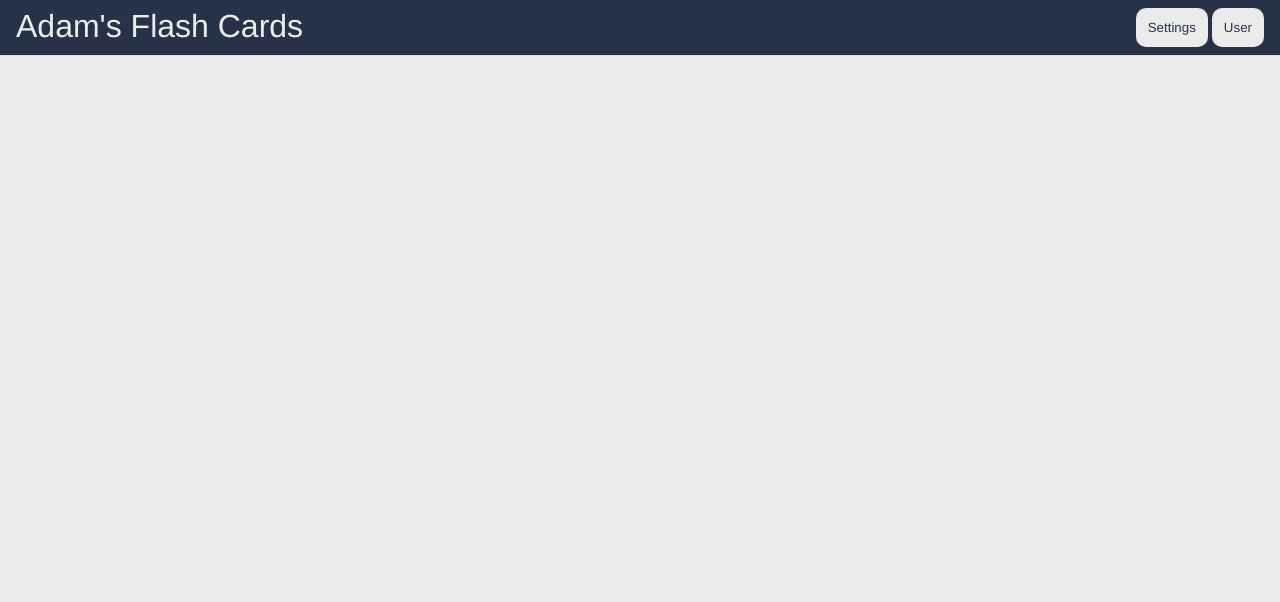
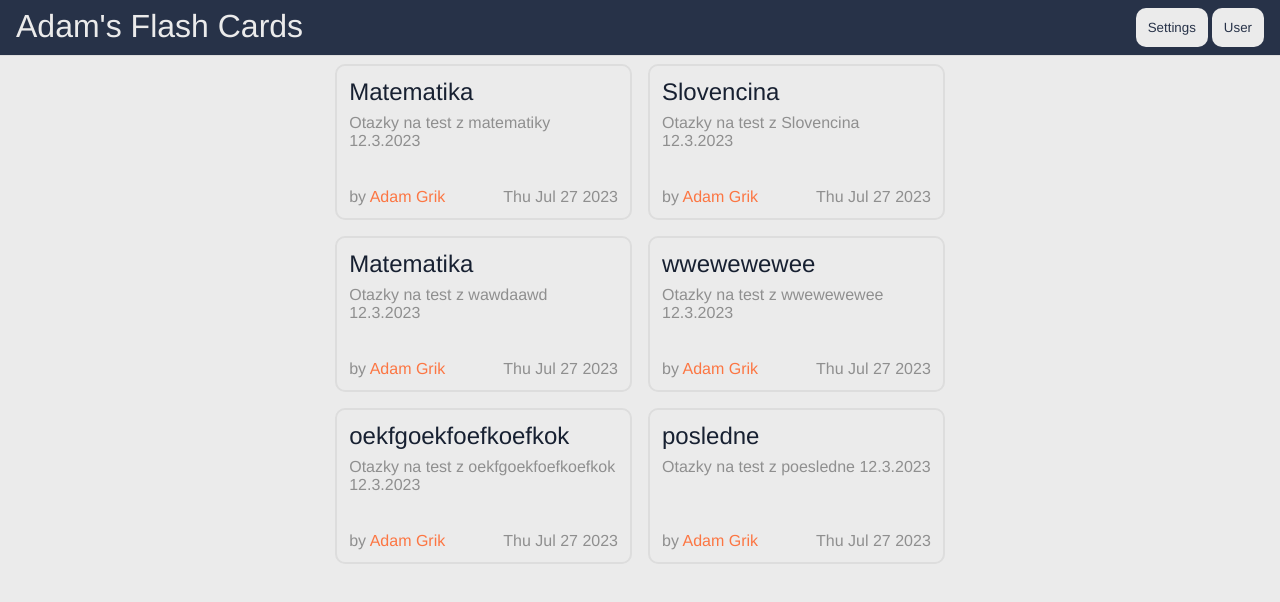
Before and after one commit to AdamGrik/flashcards, a React app: page / in a window 1280 px wide. Shown: the top 602 px of the page. Built offline with nearby package versions, Linux system fonts and the light colour scheme; the HTML template or start-up script is replaced by a standard one.

Commit message:
added menu cards

```diff
--- a/src/atoms/Button/Button.tsx
+++ b/src/atoms/Button/Button.tsx
@@ -1,11 +1,11 @@
 import React from "react";
 import "./Button.scss";
 
-type Button = {
+type ButtonProps = {
   title: string;
 };
 
-const Button = (props: Button) => {
+const Button = (props: ButtonProps) => {
   const { title } = props;
 
   return <button className="fc-button">{title}</button>;
--- /dev/null
+++ b/src/atoms/Card/Card.scss
@@ -0,0 +1,38 @@
+@import "../../variables.scss";
+.fc-card {
+  flex-basis: 30%;
+  display: flex;
+  flex-direction: column;
+  justify-content: space-between;
+  margin: 8px;
+  border: $border-color 2px solid;
+  padding: 12px;
+  border-radius: 10px;
+  height: 128px;
+
+  &:hover {
+    background-color: $secondary-color;
+    cursor: pointer;
+  }
+  .fc-card-footer {
+    display: flex;
+    color: $secondary-text-color;
+    justify-content: space-between;
+    .fc-card-footer-author {
+      color: $primary-color;
+    }
+  }
+  .fc-card-title {
+    font-size: x-large;
+    margin-bottom: 8px;
+  }
+  .fc-card-desc {
+    color: $secondary-text-color;
+  }
+}
+
+@media (max-width: 768px) {
+  .fc-card {
+    flex-basis: 100%;
+  }
+}
--- /dev/null
+++ b/src/atoms/Card/Card.tsx
@@ -0,0 +1,30 @@
+import React from "react";
+import "./Card.scss";
+
+type CardProps = {
+  title: string;
+  description: string;
+  author: string;
+  dateCreated: Date;
+};
+
+const Card = (props: CardProps) => {
+  const { title, description, author, dateCreated } = props;
+
+  return (
+    <div className="fc-card">
+      <div>
+        <div className="fc-card-title">{title}</div>
+        <div className="fc-card-desc">{description}</div>
+      </div>
+      <div className="fc-card-footer">
+        <div>
+          by <span className="fc-card-footer-author">{author}</span>
+        </div>
+        <div>{dateCreated.toDateString()}</div>
+      </div>
+    </div>
+  );
+};
+
+export default Card;
--- a/src/index.scss
+++ b/src/index.scss
@@ -19,5 +19,6 @@ body {
     width: 100%;
     height: 100%;
     background-color: $background-color;
+    color: $text-color;
   }
 }
--- a/src/index.tsx
+++ b/src/index.tsx
@@ -2,11 +2,13 @@ import React from "react";
 import { createRoot } from "react-dom/client";
 import Toolbar from "./molecules/Tooblar/Toolbar";
 import "./index.scss";
+import Body from "./oragnisms/Body/Body";
 
 const App: React.FC = () => {
   return (
     <div className="fc">
       <Toolbar />
+      <Body />
     </div>
   );
 };
--- /dev/null
+++ b/src/molecules/Cards/Cards.scss
@@ -0,0 +1,6 @@
+.fc-cards {
+  display: flex;
+  flex-wrap: wrap;
+  justify-content: center;
+  margin: 0 15%;
+}
--- /dev/null
+++ b/src/molecules/Cards/Cards.tsx
@@ -0,0 +1,35 @@
+import React from "react";
+import "./Cards.scss";
+import Card from "../../atoms/Card/Card";
+type CardProps = {
+  data: CardsData[];
+};
+
+type CardsData = {
+  id: number;
+  name: string;
+  description: string;
+  author: string;
+  dateCreated: Date;
+};
+
+const Cards = (props: CardProps) => {
+  const { data } = props;
+  console.log(data);
+
+  return (
+    <div className="fc-cards">
+      {data.map((card, i) => (
+        <Card
+          key={i}
+          title={card.name}
+          description={card.description}
+          author={card.author}
+          dateCreated={card.dateCreated}
+        />
+      ))}
+    </div>
+  );
+};
+
+export default Cards;
--- /dev/null
+++ b/src/molecules/Cards/CardsContainer.tsx
@@ -0,0 +1,52 @@
+import React from "react";
+import Cards from "./Cards";
+
+const CardsContainer = () => {
+  const dummyCollectionData = [
+    {
+      id: 1,
+      name: "Matematika",
+      description: "Otazky na test z matematiky 12.3.2023",
+      author: "Adam Grik",
+      dateCreated: new Date(),
+    },
+    {
+      id: 2,
+      name: "Slovencina",
+      description: "Otazky na test z Slovencina 12.3.2023",
+      author: "Adam Grik",
+      dateCreated: new Date(),
+    },
+    {
+      id: 3,
+      name: "Matematika",
+      description: "Otazky na test z wawdaawd 12.3.2023",
+      author: "Adam Grik",
+      dateCreated: new Date(),
+    },
+    {
+      id: 4,
+      name: "wwewewewee",
+      description: "Otazky na test z wwewewewee 12.3.2023",
+      author: "Adam Grik",
+      dateCreated: new Date(),
+    },
+    {
+      id: 5,
+      name: "oekfgoekfoefkoefkok",
+      description: "Otazky na test z oekfgoekfoefkoefkok 12.3.2023",
+      author: "Adam Grik",
+      dateCreated: new Date(),
+    },
+    {
+      id: 6,
+      name: "posledne",
+      description: "Otazky na test z poesledne 12.3.2023",
+      author: "Adam Grik",
+      dateCreated: new Date(),
+    },
+  ];
+  return <Cards data={dummyCollectionData} />;
+};
+
+export default CardsContainer;
--- /dev/null
+++ b/src/oragnisms/Body/Body.tsx
@@ -0,0 +1,26 @@
+import React from "react";
+import "./Body.scss";
+import CardsContainer from "../../molecules/Cards/CardsContainer";
+
+const Body = () => {
+  const dummyQuestionsData = {
+    id: 1,
+    questions: [
+      { question: "wadjowadjoj", answer: "wadwddwwddwdw" },
+      { question: "ddd", answer: "ggggggrtrrr" },
+      { question: "wdwqwqwqwwq", answer: "rorgorgogr" },
+      { question: "wadjowadwadwadjoj", answer: "adam" },
+      { question: "wadjyyyyyyyyyyyyyyyowadjoj", answer: "awawaw" },
+      { question: "yyyy", answer: "iiiiii" },
+      { question: "popopoppo", answer: "uuu" },
+    ],
+  };
+
+  return (
+    <div className="fc-body">
+      <CardsContainer></CardsContainer>
+    </div>
+  );
+};
+
+export default Body;
--- a/src/variables.scss
+++ b/src/variables.scss
@@ -1,8 +1,11 @@
 $background-color: #ebebeb;
 $primary-color: #fc7643;
-$secondary-color: #ffa364;
+$secondary-color: #ffc7a1;
 $terniary-color: #ffebd2;
 $accent-color: #273248;
+$text-color: #172031;
+$secondary-text-color: #8f8f8f;
+
 $second-accent-color: #af4f41;
 $border-color: #dddddd;
 $white: #fff;
```
Also changed, not shown: src/oragnisms/Body/Body.scss (added).
